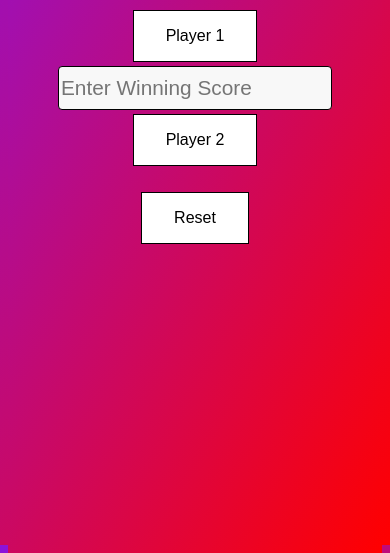
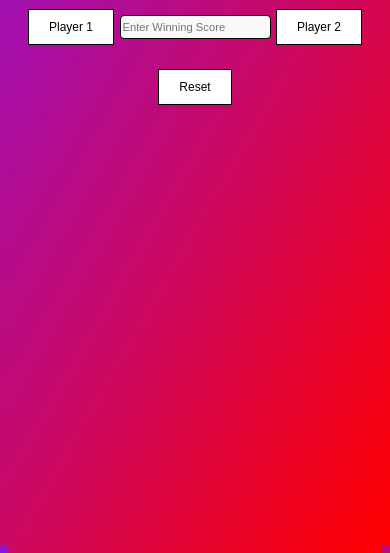
Before and after one commit to Alien0525/Score-Keeper, a plain HTML site: page index.html in a window 390 px wide. Shown: the part 299-852 px from the top of the page. Drawn offline with Linux system fonts and the light colour scheme.

Commit message:
Final hope so

```diff
--- a/index.html
+++ b/index.html
@@ -11,8 +11,9 @@
 <body>
     <div class="main">
         <header>SCORE KEEPER</header>
+        <p><strong>Score Limit: <span> </span></strong></p>
+
         <h1> <span id = "p1Display">0</span> to <span id = "p2Display">0</span></h1>
-        <p><strong>Score Limit: <span> </span></strong></p>
 
         <button id="p1">Player 1</button>
         <input type="number" placeholder="Enter Winning Score">
--- a/style.css
+++ b/style.css
@@ -43,3 +43,32 @@ input{
 input:focus{
     background-color: lightpink ;
 }
+
+@media(max-width: 545px){
+    button {
+
+        padding: 10px 20px;
+        text-align: center;
+        text-decoration: none;
+        display: inline-block;
+        font-size: 12px;
+        margin: 3px 1.5px;
+        transition-duration: 0.2s;
+        cursor: pointer;
+      }
+      input{
+        height: 20px;
+        border: 1px solid black;
+        background-color: #f8f8f8;
+        border-radius: 4px;
+        font-size: .7rem;
+    }
+
+}
+
+@media(max-width:320px){
+    button{
+        font-size: 10px;
+        padding: 8px 16px;
+    }
+}
```
